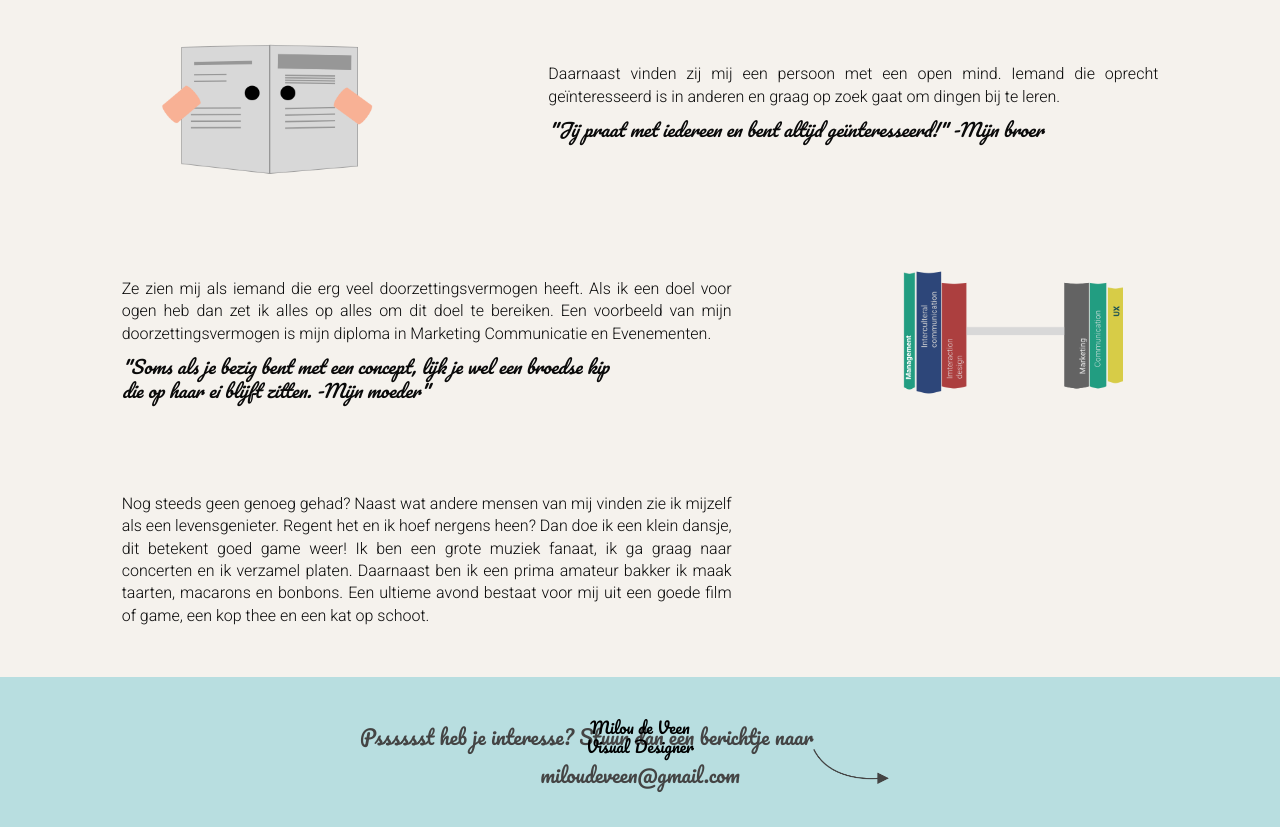
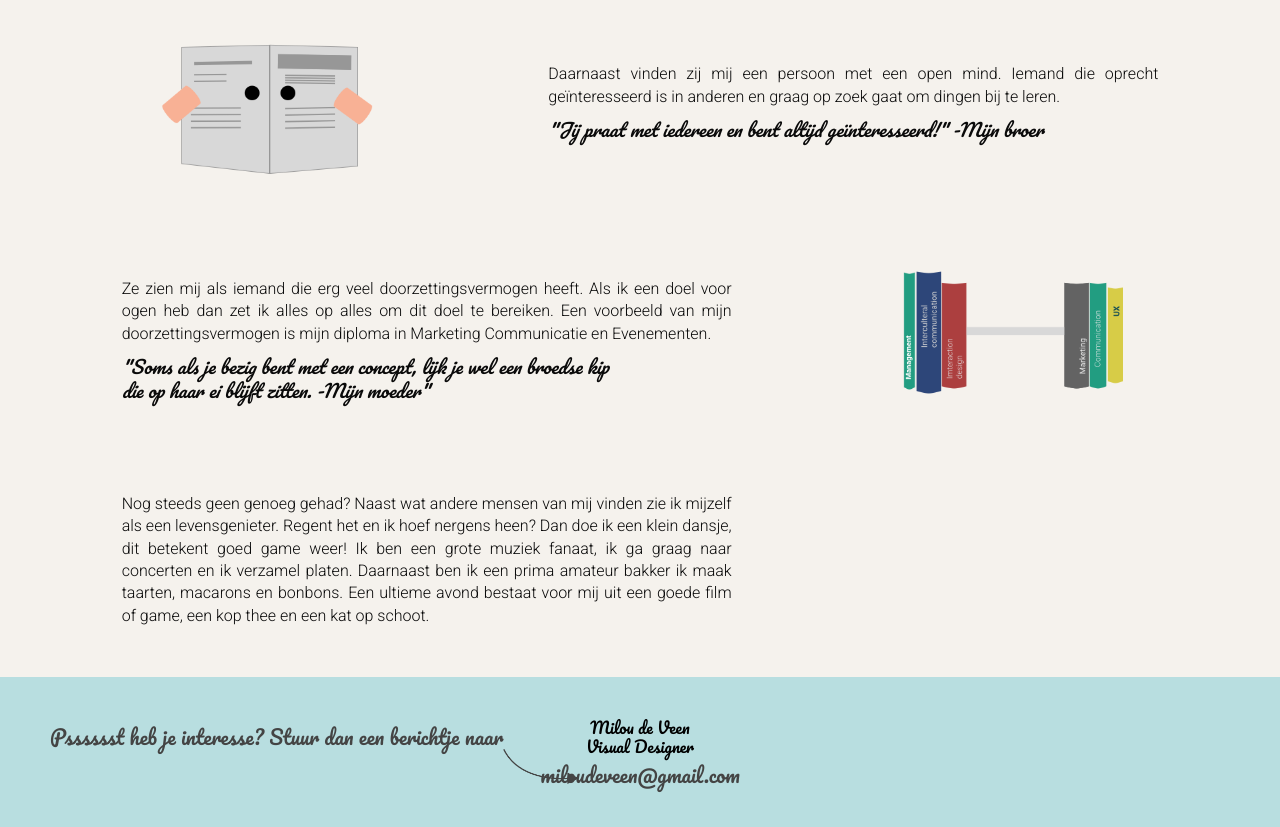
Before and after one commit to MilouATL/MilouATL.github.io, a plain HTML site: page about.html in a window 1280 px wide. Shown: the part 1001-1828 px from the top of the page. Drawn offline with Linux system fonts and the light colour scheme.

Commit message:
fix footer for about page

```diff
--- a/about.html
+++ b/about.html
@@ -102,13 +102,11 @@
 </body>
 <footer class="contact">
   <div class="row">
-    <div class="columns small-12 medium-6 medium-offset-3">
-      <h6>Psssssst heb je interesse? Stuur dan een berichtje naar</h6>
-      <div class="contact-info">
-        <p>Milou de Veen</p>
-        <p>Visual Designer</p>
-        <a href="mailto:miloudeveen@gmail.com" id="email">miloudeveen@gmail.com</a>
-      </div>
+    <h6>Psssssst heb je interesse? Stuur dan een berichtje naar</h6>
+    <div class="contact-info">
+      <p>Milou de Veen</p>
+      <p>Visual Designer</p>
+      <a href="mailto:miloudeveen@gmail.com" id="email">miloudeveen@gmail.com</a>
     </div>
   </div>
 </footer>
```
